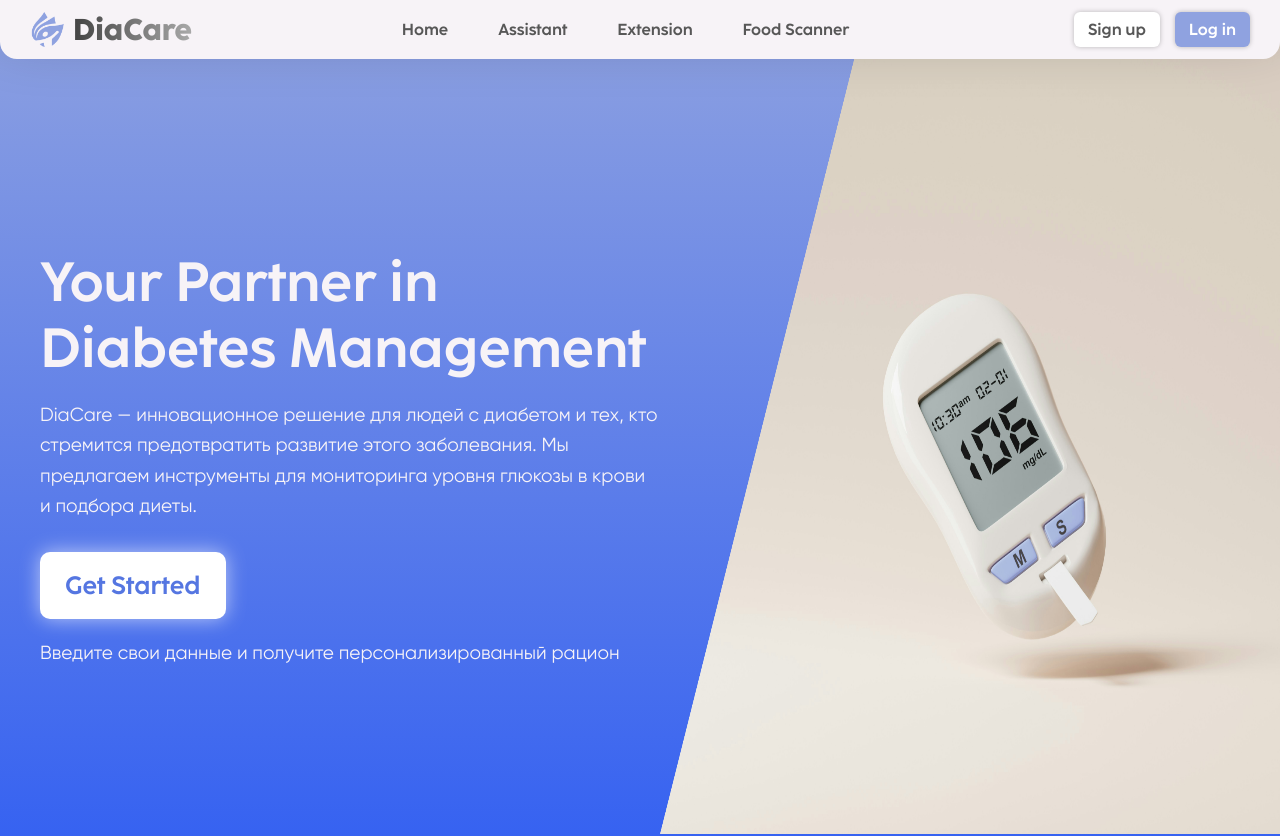
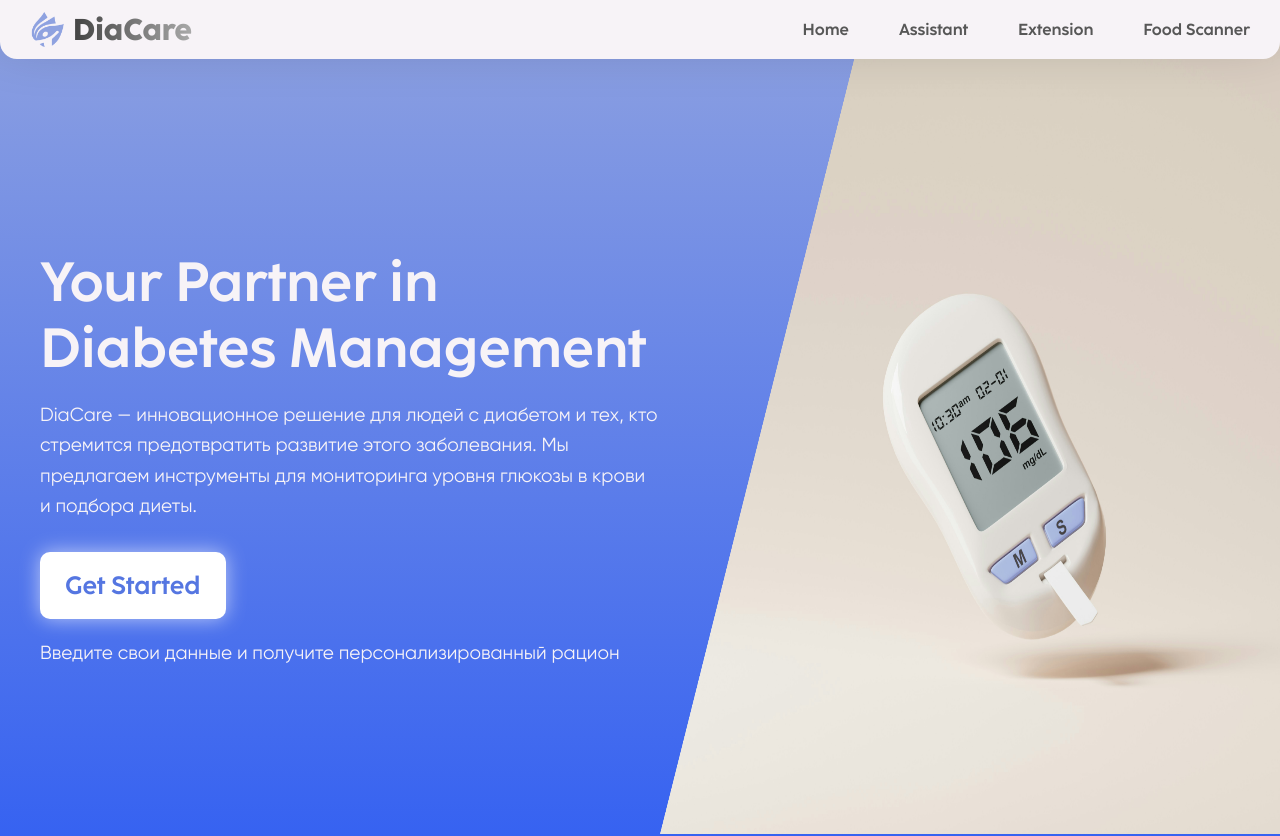
Before and after one commit to piluvz/DiaCare_client, a React (Create React App) app: page / in a window 1280 px wide. Shown: the top 836 px of the page. Built offline with nearby package versions, Linux system fonts and the light colour scheme.

Commit message:
no login btn

```diff
--- a/src/components/Header.jsx
+++ b/src/components/Header.jsx
@@ -25,16 +25,16 @@ const Header = () => {
             <li className="nav-item"><a href="/nutri-plan" className="nav-link">Assistant</a></li>
             <li className="nav-item"><a href="#features" className="nav-link">Extension</a></li>
             <li className="nav-item"><a href="/food-scanner" className="nav-link">Food Scanner</a></li>
-            <div className="auth-buttons-mobile">
+            {/* <div className="auth-buttons-mobile">
               <Link to="/register"><button className="btn-mobile">Sign up</button></Link>
               <Link to="/login"><button className="btn-mobile">Log in</button></Link>
-            </div>
+            </div> */}
           </ul>
         </nav>
-        <div className="auth-buttons">
+        {/* <div className="auth-buttons">
           <Link to="/register"><button className="btn btn-signup">Sign up</button></Link>
           <Link to="/login"><button className="btn btn-login">Log in</button></Link>
-        </div>
+        </div> */}
         <button className="menu-toggle" onClick={toggleMenu}>
           <span className="menu-icon"></span>
         </button>
```
